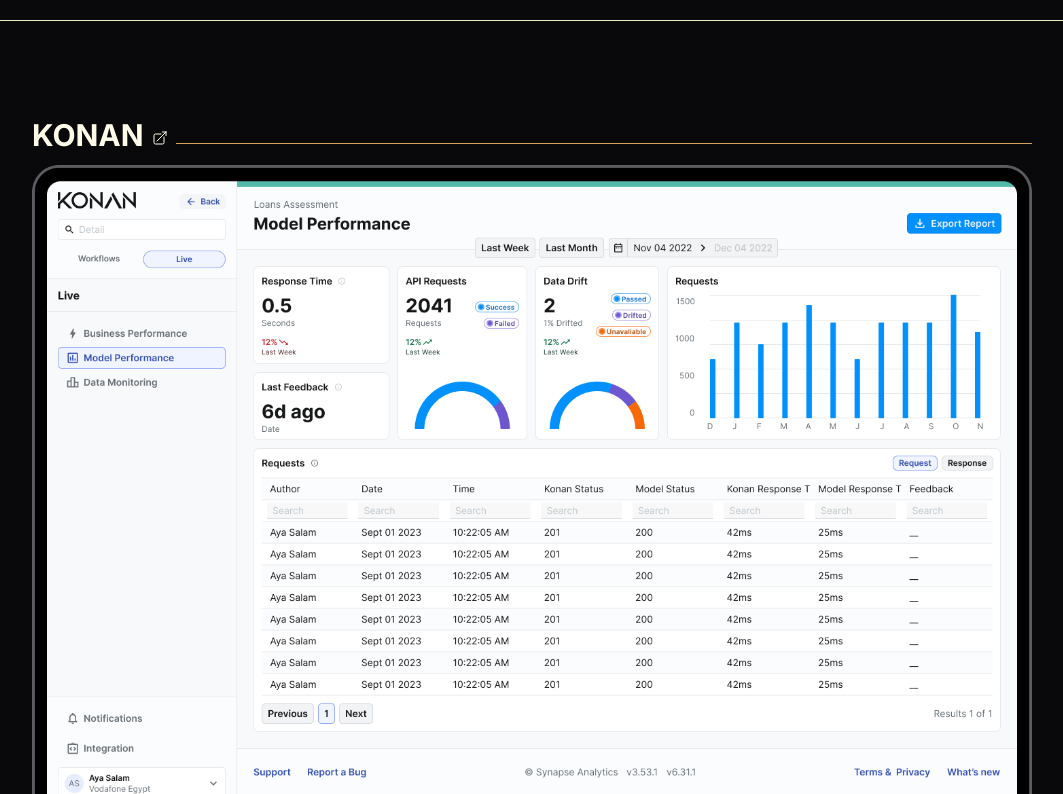
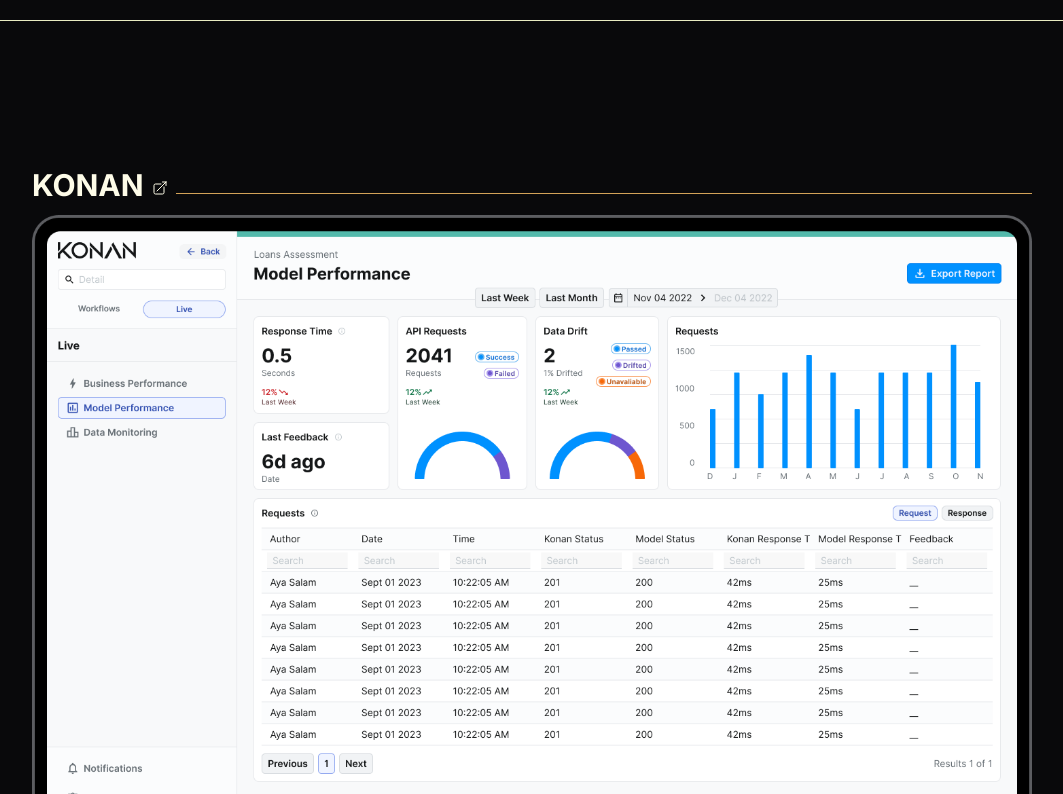
Before and after one commit to OsamaKhalilMohamed/Portfolio, a Next.js app: page / in a window 1280 px wide. Shown: the part 426-1220 px from the top of the page, without its empty margins (108-1171 px from the left). Built offline with nearby package versions, Linux system fonts and the light colour scheme.

Commit message:
updating animations

```diff
--- a/package.json
+++ b/package.json
@@ -10,6 +10,8 @@
   },
   "dependencies": {
     "@t3-oss/env-nextjs": "^0.3.1",
+    "framer-motion": "^11.2.10",
+    "intersection-observer": "^0.12.2",
     "next": "^13.4.2",
     "next-themes": "^0.2.1",
     "react": "18.2.0",
--- a/src/components/Footer.tsx
+++ b/src/components/Footer.tsx
@@ -25,7 +25,7 @@ export default function Footer() {
   }, [currentIndex]);
 
   return (
-    <div className="mt-2 flex w-full justify-center pb-2 text-sm">
+    <div className="flex w-full justify-center pb-2 pt-2 text-sm dark:bg-zinc-950">
       <span>Osama Khalil - © {currentYear} - All rights reserved.</span>
       <span className="pl-1">{hobbies[currentIndex]?.logo}</span>
     </div>
--- a/src/components/Navbar.tsx
+++ b/src/components/Navbar.tsx
@@ -1,6 +1,5 @@
 import React from "react";
 import ToggleButton from "./ToggleButton";
-import Link from "next/link";
 
 export default function Navbar(): React.ReactElement {
   return (
@@ -17,8 +16,8 @@ export default function Navbar(): React.ReactElement {
           </div>
         )}
       </div> */}
-      <div className="z-[999] flex w-full items-center justify-center shadow-sm   dark:bg-zinc-950">
-        <div className="mt-2 flex w-5/6 max-w-[1000px] flex-row-reverse items-center justify-between">
+      <div className=" flex w-full items-center justify-center   dark:bg-zinc-950">
+        <div className="flex w-5/6 max-w-[1000px] flex-row-reverse items-center justify-between pt-2">
           <ToggleButton />
         </div>
       </div>
--- a/src/components/ProjectShowCase.tsx
+++ b/src/components/ProjectShowCase.tsx
@@ -1,5 +1,5 @@
 import Image, { StaticImageData } from "next/image";
-import React, { useRef } from "react";
+import React, { useEffect, useRef } from "react";
 import Link from "next/link";
 // Import Swiper React components
 import { Swiper, SwiperSlide } from "swiper/react";
@@ -16,6 +16,7 @@ import "swiper/css/navigation";
 import "swiper/css/pagination";
 import "swiper/css/scrollbar";
 import Tag from "./Tag";
+import { motion } from "framer-motion";
 
 type Props = {
   title: string;
@@ -31,8 +32,38 @@ export default function ProjectShowCase(props: Readonly<Props>) {
   const { archives, stack, title, date, type, description, link } = props;
   const containerRef = useRef(null);
 
+  useEffect(() => {
+    const observer = new IntersectionObserver(
+      (entries) => {
+        entries.forEach((entry) => {
+          if (entry.isIntersecting) {
+            entry.target.classList.add("show");
+          }
+        });
+      },
+      { threshold: 0.1 }
+    );
+
+    if (containerRef.current) {
+      observer.observe(containerRef.current);
+    }
+
+    return () => {
+      if (containerRef.current) {
+        observer.unobserve(containerRef.current);
+      }
+    };
+  }, []);
+
   return (
-    <div className="relative mb-6 flex w-full flex-col" ref={containerRef}>
+    <motion.div
+      className="relative mb-6 flex w-full flex-col"
+      ref={containerRef}
+      initial={{ opacity: 0, y: 80 }}
+      whileInView={{ opacity: 1, y: 50 }}
+      viewport={{ once: true, margin: "0px 0px -170px 0px" }}
+      transition={{ bounce: 0.4, type: "spring", duration: 1.5 }}
+    >
       <h2 className="mb-2 flex items-center justify-start pb-1 text-3xl font-bold text-neutral-950 dark:text-yellow-50">
         {title}{" "}
         <span className="ml-2 font-inter text-3xl">
@@ -138,6 +169,6 @@ export default function ProjectShowCase(props: Readonly<Props>) {
           </p>
         )}
       </div>
-    </div>
+    </motion.div>
   );
 }
--- a/src/components/ToggleButton.tsx
+++ b/src/components/ToggleButton.tsx
@@ -28,7 +28,7 @@ export default function ToggleButton(): React.ReactElement {
           src={imageSrc}
           height={22}
           width={22}
-          className="transform cursor-pointer transition duration-150 hover:scale-95 active:scale-75"
+          className="transform cursor-pointer transition duration-150 hover:scale-90 active:scale-75"
           onClick={() =>
             theme == "dark" ? setTheme("light") : setTheme("dark")
           }
```
Also changed, not shown: 1 other file (tests, documents, lock files or other folders).
